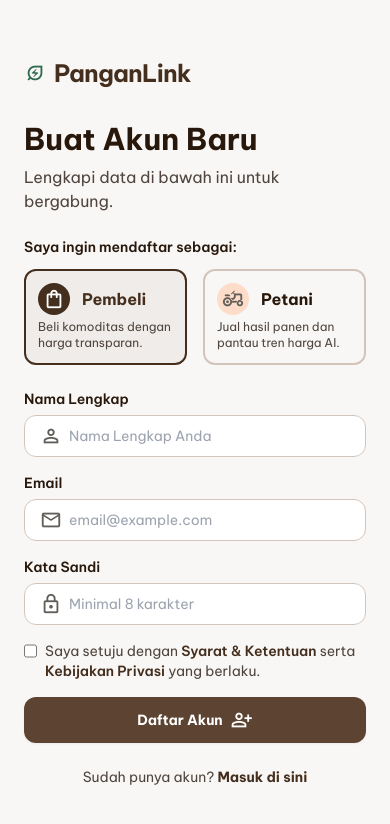
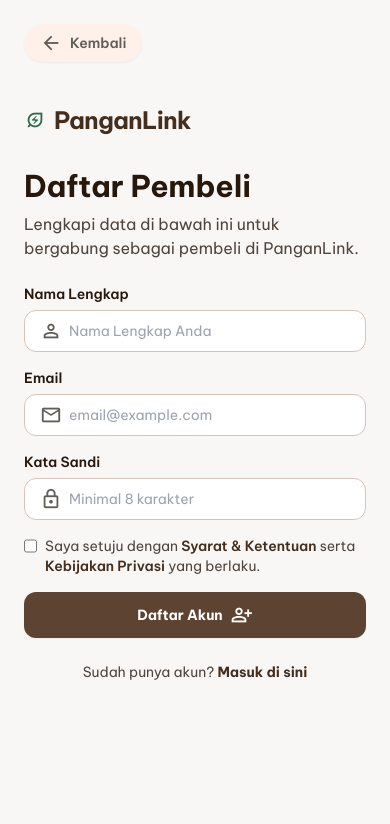
Before and after one commit to FelixStillLearning/fe-panganlink-app, a React (Vite) app: page /register in a window 390 px wide. Shown: the top 824 px of the page. Built offline with nearby package versions, Linux system fonts and the light colour scheme; the HTML template or start-up script is replaced by a standard one.

Commit message:
feat: implement authentication pages and initial landing page layout

```diff
--- a/src/features/auth/LoginPage.tsx
+++ b/src/features/auth/LoginPage.tsx
@@ -2,13 +2,22 @@
 import { Link, useNavigate } from 'react-router-dom'
 
 export function LoginPage() {
-  const [role, setRole] = useState<'pembeli' | 'petani' | 'admin'>('pembeli')
   const navigate = useNavigate()
 
-  const handleLogin = (e: React.FormEvent) => {
+  const handleLogin = (e: React.FormEvent<HTMLFormElement>) => {
     e.preventDefault()
-    // Simulated login redirect based on role
-    navigate(`/${role}/dashboard`)
+
+    // Simple frontend routing based on email for testing purposes
+    const formData = new FormData(e.currentTarget)
+    const email = formData.get('email') as string
+
+    if (email.includes('admin')) {
+      navigate('/admin/dashboard')
+    } else if (email.includes('petani')) {
+      navigate('/petani/dashboard')
+    } else {
+      navigate('/pembeli/dashboard')
+    }
   }
 
   return (
@@ -36,8 +45,12 @@
       </div>
 
       {/* Right Panel: Form */}
-      <div className="w-full lg:w-1/2 flex items-center justify-center p-8 sm:p-12">
-        <div className="w-full max-w-md animate-fadeIn">
+      <div className="w-full lg:w-1/2 flex items-center justify-center p-8 sm:p-12 relative">
+        <Link to="/" className="absolute top-8 left-8 sm:top-12 sm:left-12 inline-flex items-center gap-2 text-sm font-semibold text-secondary hover:text-primary transition-colors bg-surface-container-low px-4 py-2 rounded-full shadow-sm hover:shadow-card">
+          <span className="material-symbols-outlined text-[18px]">arrow_back</span>
+          Kembali
+        </Link>
+        <div className="w-full max-w-md animate-fadeIn mt-12 sm:mt-0">
 
           <div className="lg:hidden mb-8">
             <Link to="/" className="text-2xl font-bold tracking-tight text-primary flex items-center gap-2">
@@ -51,31 +64,7 @@
             <p className="text-on-surface-variant">Masuk ke akun Anda untuk melanjutkan.</p>
           </div>
 
-          {/* Role Selector (For demo purposes so user can test different dashboards) */}
-          <div className="mb-8 p-1 bg-surface-container-high rounded-lg flex text-sm font-semibold">
-            <button
-              type="button"
-              onClick={() => setRole('pembeli')}
-              className={`flex-1 py-2 rounded-md transition-all ${role === 'pembeli' ? 'bg-surface-container-lowest text-primary shadow-sm' : 'text-secondary hover:text-on-surface'}`}
-            >
-              Pembeli
-            </button>
-            <button
-              type="button"
-              onClick={() => setRole('petani')}
-              className={`flex-1 py-2 rounded-md transition-all ${role === 'petani' ? 'bg-surface-container-lowest text-primary shadow-sm' : 'text-secondary hover:text-on-surface'}`}
-            >
-              Petani
-            </button>
-            <button
-              type="button"
-              onClick={() => setRole('admin')}
-              className={`flex-1 py-2 rounded-md transition-all ${role === 'admin' ? 'bg-surface-container-lowest text-primary shadow-sm' : 'text-secondary hover:text-on-surface'}`}
-            >
-              Admin
-            </button>
-          </div>
-
+          {/* Form */}
           <form onSubmit={handleLogin} className="space-y-5">
             <div>
               <label className="block text-sm font-semibold text-on-surface mb-1.5">Email</label>
@@ -83,11 +72,13 @@
                 <span className="material-symbols-outlined absolute left-4 top-1/2 -translate-y-1/2 text-secondary text-[20px]">mail</span>
                 <input
                   type="email"
+                  name="email"
                   required
-                  placeholder={`email.${role}@example.com`}
+                  defaultValue="pembeli@example.com"
                   className="w-full pl-11 pr-4 py-3 bg-surface-container-lowest border border-outline-variant rounded-xl text-sm focus:border-primary focus:ring-2 focus:ring-primary-muted transition-all"
                 />
               </div>
+              <p className="text-xs text-secondary mt-1.5">Tip: Gunakan email admin@... atau petani@... untuk testing role.</p>
             </div>
 
             <div>
--- a/src/features/auth/RegisterPage.tsx
+++ b/src/features/auth/RegisterPage.tsx
@@ -2,13 +2,12 @@
 import { Link, useNavigate } from 'react-router-dom'
 
 export function RegisterPage() {
-  const [role, setRole] = useState<'pembeli' | 'petani'>('pembeli')
   const navigate = useNavigate()
 
   const handleRegister = (e: React.FormEvent) => {
     e.preventDefault()
     // Simulated registration redirect
-    alert(`Pendaftaran berhasil sebagai ${role}!`)
+    alert('Pendaftaran berhasil! Silakan masuk ke akun Anda.')
     navigate('/login')
   }
 
@@ -37,8 +36,12 @@
       </div>
 
       {/* Left Panel: Form */}
-      <div className="w-full lg:w-1/2 flex items-center justify-center p-6 lg:p-8 overflow-y-auto hide-scrollbar">
-        <div className="w-full max-w-md animate-fadeIn m-auto py-4">
+      <div className="w-full lg:w-1/2 flex items-center justify-center p-6 lg:p-8 overflow-y-auto hide-scrollbar relative">
+        <Link to="/" className="absolute top-6 left-6 lg:top-8 lg:left-8 z-10 inline-flex items-center gap-2 text-sm font-semibold text-secondary hover:text-primary transition-colors bg-surface-container-low px-4 py-2 rounded-full shadow-sm hover:shadow-card">
+          <span className="material-symbols-outlined text-[18px]">arrow_back</span>
+          Kembali
+        </Link>
+        <div className="w-full max-w-md animate-fadeIn m-auto py-4 mt-16 lg:mt-auto">
 
           <div className="lg:hidden mb-8">
             <Link to="/" className="text-2xl font-bold tracking-tight text-primary flex items-center gap-2">
@@ -48,40 +51,8 @@
           </div>
 
           <div className="mb-6">
-            <h1 className="text-3xl font-bold text-on-surface mb-2">Buat Akun Baru</h1>
-            <p className="text-on-surface-variant">Lengkapi data di bawah ini untuk bergabung.</p>
-          </div>
-
-          {/* Role Selector */}
-          <div className="mb-6">
-            <label className="block text-sm font-semibold text-on-surface mb-3">Saya ingin mendaftar sebagai:</label>
-            <div className="grid grid-cols-2 gap-4">
-              <div
-                onClick={() => setRole('pembeli')}
-                className={`border-2 rounded-xl p-3 cursor-pointer transition-all ${role === 'pembeli' ? 'border-primary bg-primary/5' : 'border-outline-variant hover:border-primary/50'}`}
-              >
-                <div className="flex items-center gap-3 mb-1">
-                  <div className={`w-8 h-8 rounded-full flex items-center justify-center ${role === 'pembeli' ? 'bg-primary text-white' : 'bg-surface-variant text-secondary'}`}>
-                    <span className="material-symbols-outlined text-[18px]">shopping_bag</span>
-                  </div>
-                  <span className={`font-bold ${role === 'pembeli' ? 'text-primary' : 'text-on-surface'}`}>Pembeli</span>
-                </div>
-                <p className="text-xs text-on-surface-variant">Beli komoditas dengan harga transparan.</p>
-              </div>
-
-              <div
-                onClick={() => setRole('petani')}
-                className={`border-2 rounded-xl p-3 cursor-pointer transition-all ${role === 'petani' ? 'border-primary bg-primary/5' : 'border-outline-variant hover:border-primary/50'}`}
-              >
-                <div className="flex items-center gap-3 mb-1">
-                  <div className={`w-8 h-8 rounded-full flex items-center justify-center ${role === 'petani' ? 'bg-primary text-white' : 'bg-surface-variant text-secondary'}`}>
-                    <span className="material-symbols-outlined text-[18px]">agriculture</span>
-                  </div>
-                  <span className={`font-bold ${role === 'petani' ? 'text-primary' : 'text-on-surface'}`}>Petani</span>
-                </div>
-                <p className="text-xs text-on-surface-variant">Jual hasil panen dan pantau tren harga AI.</p>
-              </div>
-            </div>
+            <h1 className="text-3xl font-bold text-on-surface mb-2">Daftar Pembeli</h1>
+            <p className="text-on-surface-variant">Lengkapi data di bawah ini untuk bergabung sebagai pembeli di PanganLink.</p>
           </div>
 
           <form onSubmit={handleRegister} className="space-y-4">
```
Also changed, not shown: src/features/landing/LandingPage.tsx (+89 -11 lines).
